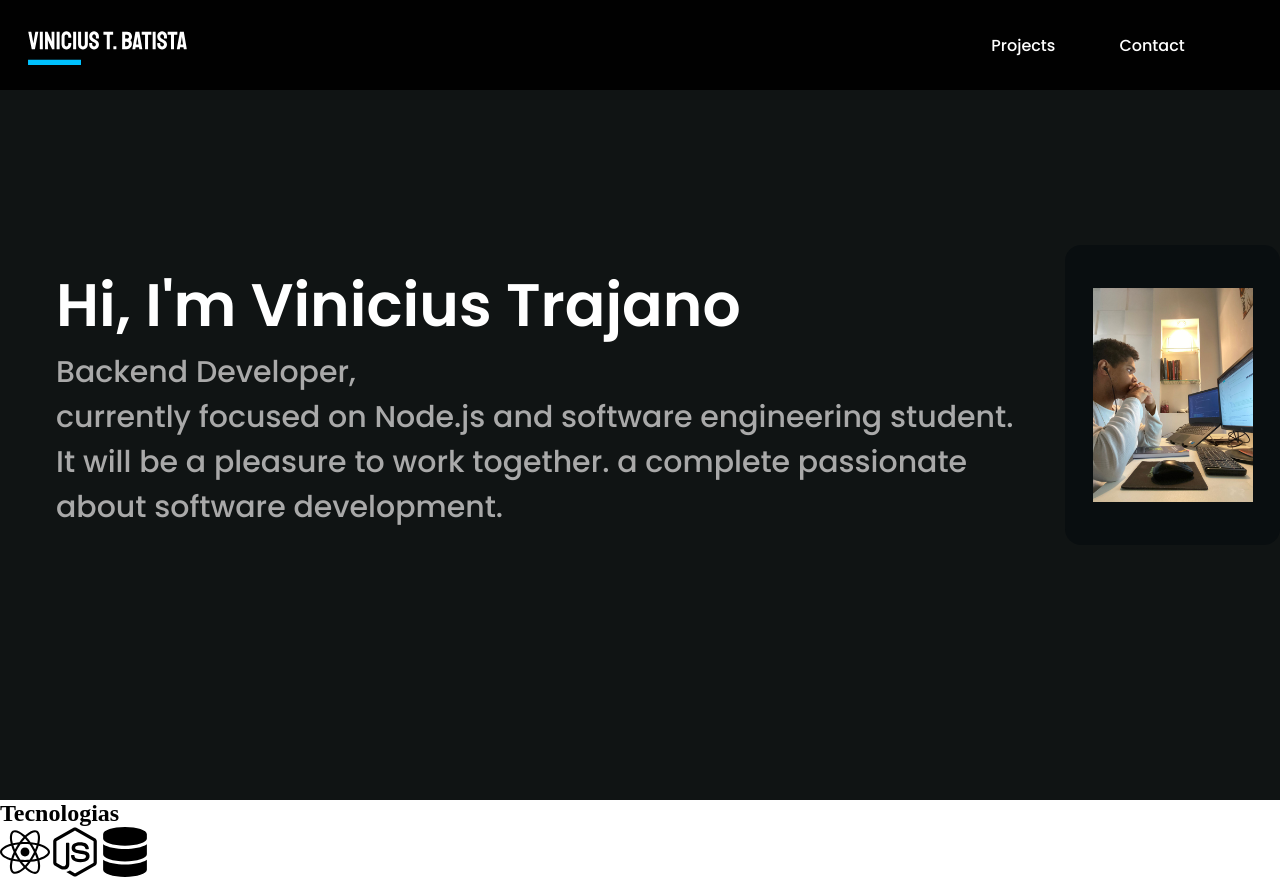
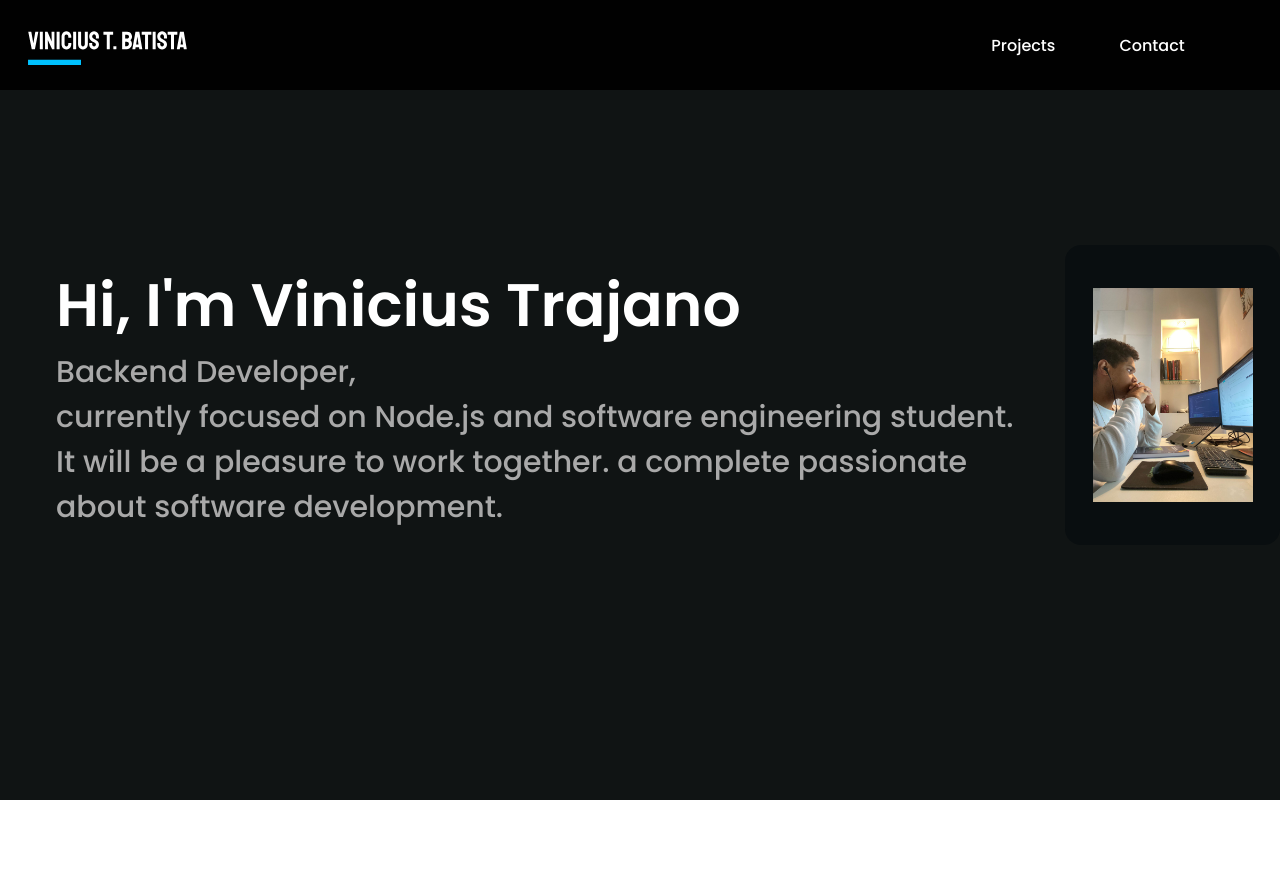
Before and after one commit to trajanovinicius/myprofile, a React (Create React App) app: page / in a window 1280 px wide. After the commit the page ends 800 px from the top, so only its background shows below. Built offline with nearby package versions, Linux system fonts and the light colour scheme.

Commit message:
refatorando

```diff
--- a/src/App.js
+++ b/src/App.js
@@ -1,12 +1,10 @@
 import Profile from "../src/pages/Profile";
-import TechSection from "./components/techSection";
 import { GlobalStyle } from "./styles/global";
 function App() {
   return (
     <>
       <GlobalStyle />
       <Profile />
-      <TechSection/>
     </>
   );
 }
--- a/src/components/techSection.js
+++ /dev/null
@@ -1,18 +0,0 @@
-import React from 'react';
-import { FaReact, FaNodeJs, FaDatabase } from 'react-icons/fa';
-
-const TechSection = () => {
-  return (
-    <section>
-      <h2>Tecnologias</h2>
-      <div>
-        <FaReact size={50} />
-        <FaNodeJs size={50} />
-        <FaDatabase size={50} />
-        {/* Adicione mais ícones de acordo com as tecnologias que deseja mostrar */}
-      </div>
-    </section>
-  );
-};
-
-export default TechSection;
```
